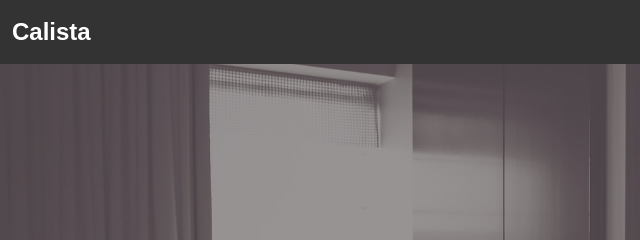
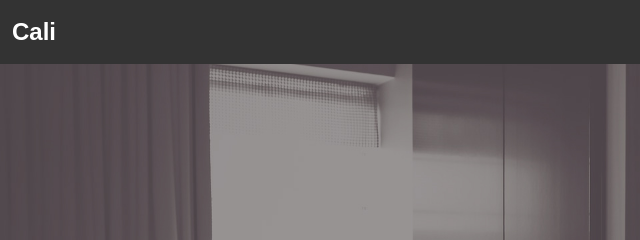
Before and after one commit to Anvitha-090/project-repo, a plain HTML site: page index.html in a window 1280 px wide. Shown: the top 240 px of the page, 0-640 px from the left. Drawn offline with Linux system fonts and the light colour scheme.

Commit message:
Update index.html

```diff
--- a/index.html
+++ b/index.html
@@ -15,7 +15,7 @@
 <body>
     <!-- navbar -->
     <div id="navbar-container">
-        <h1><a href="#">Calista</a></h1>
+        <h1><a href="#">Cali</a></h1>
         <ul>
             <li><a class="current" href="#">Home</a></li>
             <li><a href="AboutPage.html">About</a></li>
```
